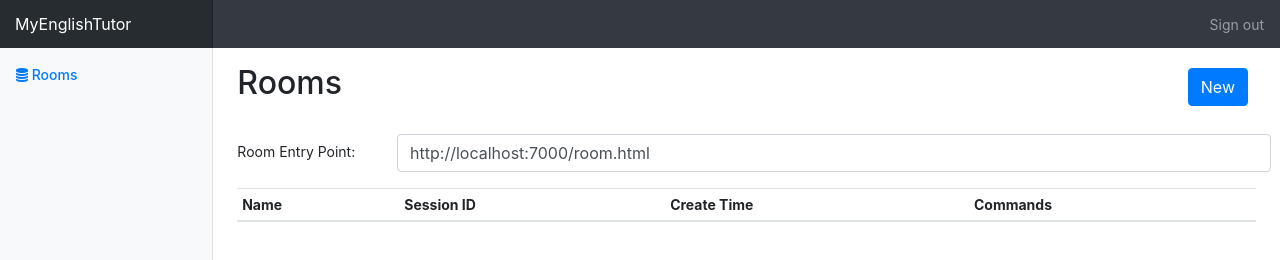
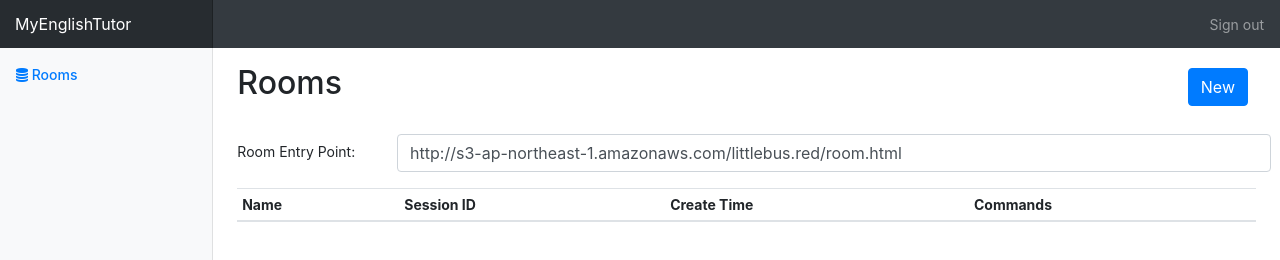
Before and after one commit to 1360542446/opentok-meet-client, a website: page public/manage/index.html in a window 1280 px wide. Shown: the top 260 px of the page. Drawn offline with nearby package versions, Linux system fonts and the light colour scheme; no server answers.

```diff
--- a/public/manage/components/room.html
+++ b/public/manage/components/room.html
@@ -13,7 +13,7 @@
 </div>
 <div class="form-group row">
     <label for="message-text" class="col-sm-2 col-form-label ">Room Entry Point:</label>
-    <input type="text" class="col-sm-10 form-control" id="room-url" value="http://localhost:7000/room.html">
+    <input type="text" class="col-sm-10 form-control" id="room-url" value="http://s3-ap-northeast-1.amazonaws.com/littlebus.red/room.html">
 </div>
 <div id="grid-room" class="table-responsive">
     <table class="table table-striped table-sm">
```
Also changed, not shown: public/index.html (+1 -1 lines), public/room.html (+1 -1 lines), public/favicon.ico, public/icon.png, public/images/opentok-meet-logo.png.
